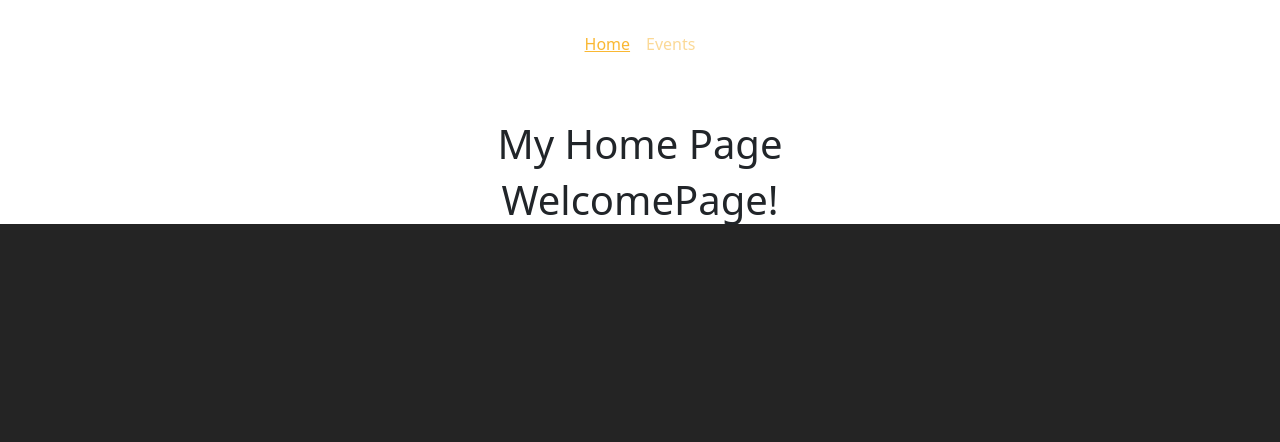
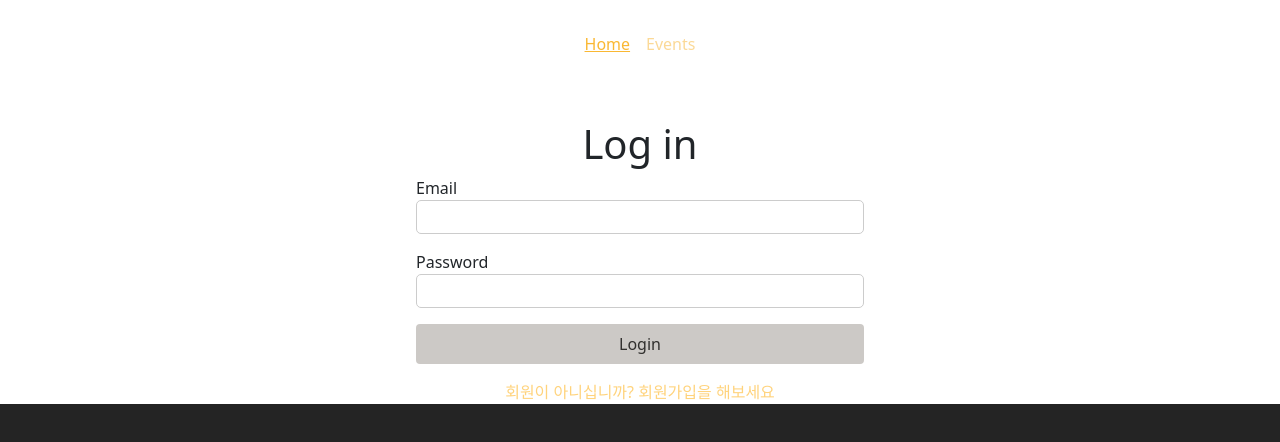
Before and after one commit to SoobihnKim/event-app202407, a React (Create React App) app: page / in a window 1280 px wide. Shown: the top 442 px of the page. Built offline with nearby package versions, Linux system fonts and the light colour scheme; the HTML template or start-up script is replaced by a standard one.

Commit message:
# 인증 폼 생성

```diff
--- a/src/components/auth/SignUpForm.js
+++ b/src/components/auth/SignUpForm.js
@@ -1,6 +1,6 @@
 import React from 'react';
-import styles from '/SignUpForm.module.scss';
-import EmailInput from "./EmailInput";
+import styles from './SignUpForm.module.scss';
+import EmailInput from './EmailInput';
 
 const SignUpForm = () => {
     return (
--- a/src/pages/Home.js
+++ b/src/pages/Home.js
@@ -6,7 +6,7 @@
 
     return (
         <>
-            <h1>My Home Page</h1>
+            {/*<h1>My Home Page</h1>*/}
             <Outlet />
         </>
     );
--- a/src/pages/SignUpPage.js
+++ b/src/pages/SignUpPage.js
@@ -1,7 +1,8 @@
 import React from 'react';
+import SignUpForm from "../components/auth/SignUpForm";
 
 const SignUpPage = () => {
-    return <h1>SignUpPage!</h1>;
+    return <SignUpForm />;
 };
 
 export default SignUpPage;
--- a/src/pages/WelcomePage.js
+++ b/src/pages/WelcomePage.js
@@ -1,9 +1,8 @@
 import React from 'react';
+import LoginForm from "../components/auth/LoginForm";
 
 const WelcomePage = () => {
-    return (
-        <h1>WelcomePage!</h1>
-    );
+    return <LoginForm />;
 };
 
 export default WelcomePage;
```
Also changed, not shown: src/components/auth/LoginForm.js (line endings or trailing spaces).
